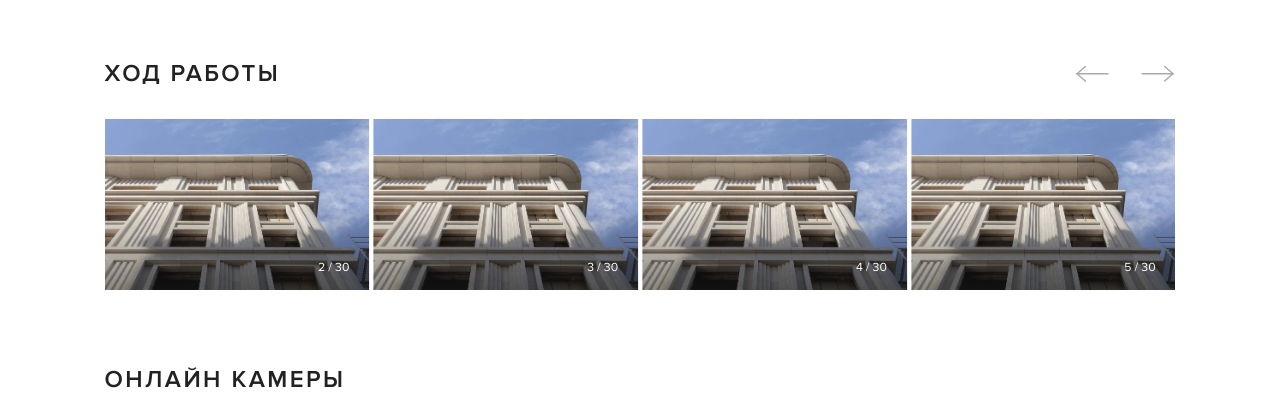
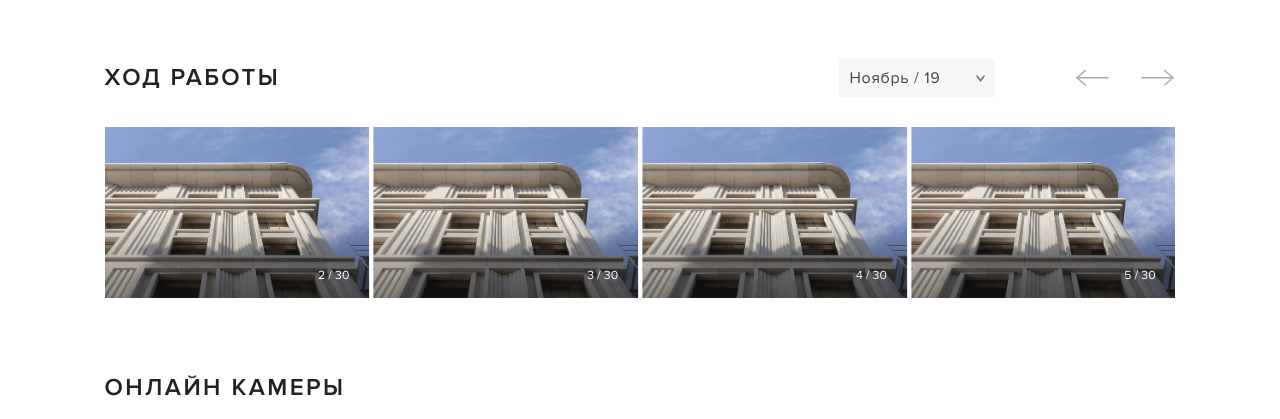
Before and after one commit to antonchuvirau/constructorgroup, a website: page public/project.html in a window 1280 px wide. Shown: the part 2738-3157 px from the top of the page. Drawn offline with nearby package versions, Linux system fonts and the light colour scheme.

Commit message:
Added project road select

```diff
--- /dev/null
+++ b/app/scss/components/_project-road-select.scss
@@ -0,0 +1,27 @@
+.project-road-select {
+    position: relative;
+    background: rgba($light-100, .5);
+    & select {
+        position: relative;
+        padding: 10px 10px;
+        padding-right: 50px;
+        border-radius: 2px;
+        color: $black;
+        letter-spacing: .04em;
+        z-index: 2;
+    }
+    &:hover {
+        background: rgba($light-100, .6);
+    }
+    &::after {
+        content: '';
+        position: absolute;
+        width: 10px;
+        height: 10px;
+        background: icon('select-arrow.svg') no-repeat 50%;
+        top: 50%;
+        margin-top: -5px;
+        right: 10px;
+        z-index: 1;
+    }
+}
--- /dev/null
+++ b/app/scss/layout/_project-road-section.scss
@@ -0,0 +1,8 @@
+.project-road-section {
+    &__select {
+        margin-left: auto;
+    }
+    &__navigation {
+        margin-left: 80px;
+    }
+}
--- a/app/scss/main.scss
+++ b/app/scss/main.scss
@@ -77,7 +77,8 @@
   'layout/project-online-section',
   'layout/contacts-template',
   'layout/news-template',
-  'layout/article-template';
+  'layout/article-template',
+  'layout/project-road-section';
 
 // 5. Components
 @import
@@ -97,7 +98,8 @@
   'components/project-road-item',
   'components/navigation',
   'components/slider',
-  'components/form';
+  'components/form',
+  'components/project-road-select';
 
 // 6. Page-specific styles
 @import
--- a/app/scss/themes/_default.scss
+++ b/app/scss/themes/_default.scss
@@ -760,6 +760,11 @@
             display: none;
         }
     }
+    .project-road-select {
+        & select {
+            font-size: 1.5rem;
+        }
+    }
     .project-online-section {
         padding: 30px 0;
         padding-bottom: 50px;
@@ -1009,6 +1014,11 @@
                 margin: 0;
                 margin-top: 15px;
             }
+        }
+    }
+    .project-road-section {
+        &__title {
+            align-self: center;
         }
     }
 }
--- a/public/project.html
+++ b/public/project.html
@@ -323,6 +323,13 @@
                     <div class="col-12">
                         <header class="section__header">
                             <h3 class="title section__title project-road-section__title">Ход работы</h3>
+                            <div class="project-road-select project-road-section__select">
+                                <select name="project-road">
+                                    <option value="0">Ноябрь / 19</option>
+                                    <option value="0">Ноябрь / 20</option>
+                                    <option value="0">Ноябрь / 21</option>v
+                                </select>
+                            </div>
                             <div class="section__navigation project-road-section__navigation">
                                 <button data-direction="prev" type="button" class="section__navigation-button">
                                     <svg xmlns="http://www.w3.org/2000/svg" width="33.026" height="17.025"
```
Also changed, not shown: app/assets/project.html (+7 -0 lines), app/assets/img/icons/select-arrow.svg (added), public/css/application.css, public/img/icons/select-arrow.svg (added).
